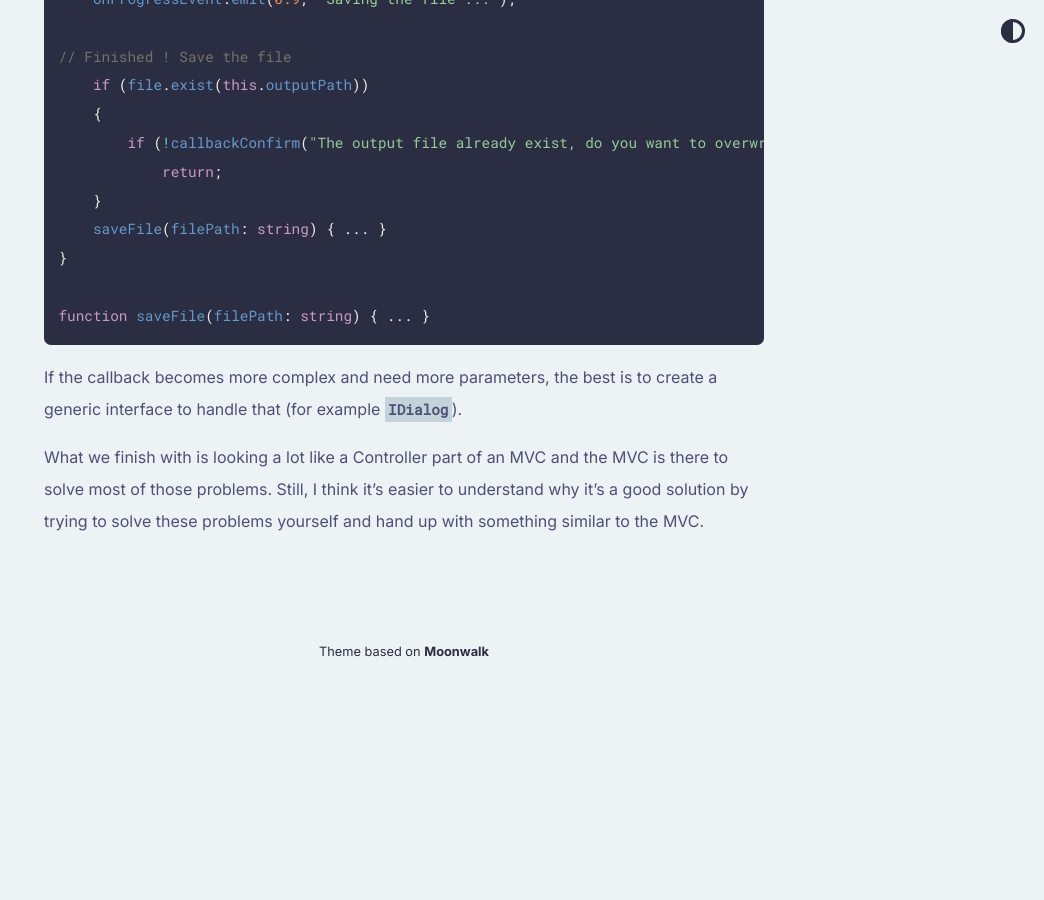
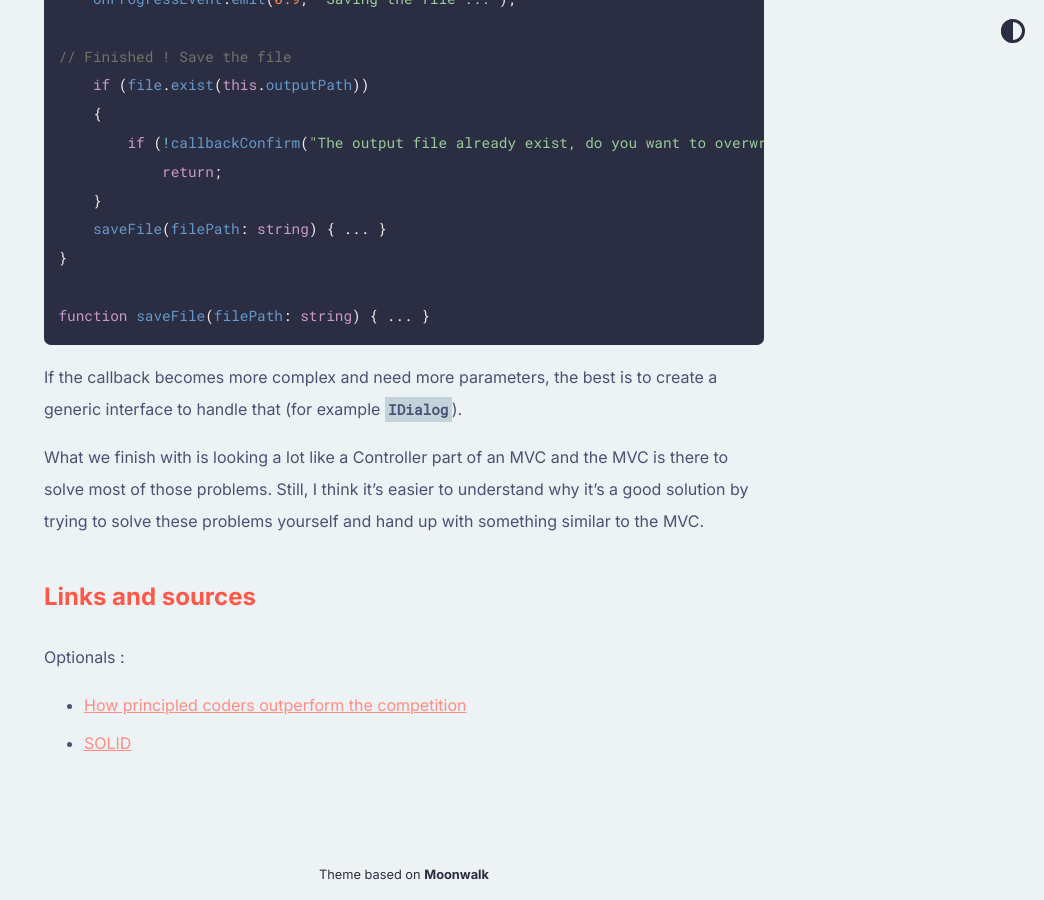
Before and after one commit to ndegheselle/blog.degheselle.fr, a Jekyll site: the page built from _posts/2023-11-18-Write-good-code-in-a-nutshell.md, in a window 1280 px wide and 900 px high, scrolled down 9049 px. Shown: the whole window, without its empty margins (236-1280 px from the left). Built offline with Jekyll 4.4.1, drawn with Linux system fonts in a browser that asks for light colours; before the commit the page ends 9727 px from its top, so only the background shows below that; some of the changed text lies outside the part shown.

Commit message:
Update 2023-11-18-Write-good-code-in-a-nutshell.md

```diff
--- a/_posts/2023-11-18-Write-good-code-in-a-nutshell.md
+++ b/_posts/2023-11-18-Write-good-code-in-a-nutshell.md
@@ -279,3 +279,9 @@ function saveFile(filePath: string) { ... }
 If the callback becomes more complex and need more parameters, the best is to create a generic interface to handle that (for example `IDialog`).
 
 What we finish with is looking a lot like a Controller part of an MVC and the MVC is there to solve most of those problems. Still, I think it's easier to understand why it's a good solution by trying to solve these problems yourself and hand up with something similar to the MVC.
+
+## Links and sources
+
+Optionals :
+- [How principled coders outperform the competition](https://www.youtube.com/watch?v=q1qKv5TBaOA)
+- [SOLID](https://en.wikipedia.org/wiki/SOLID)
```
